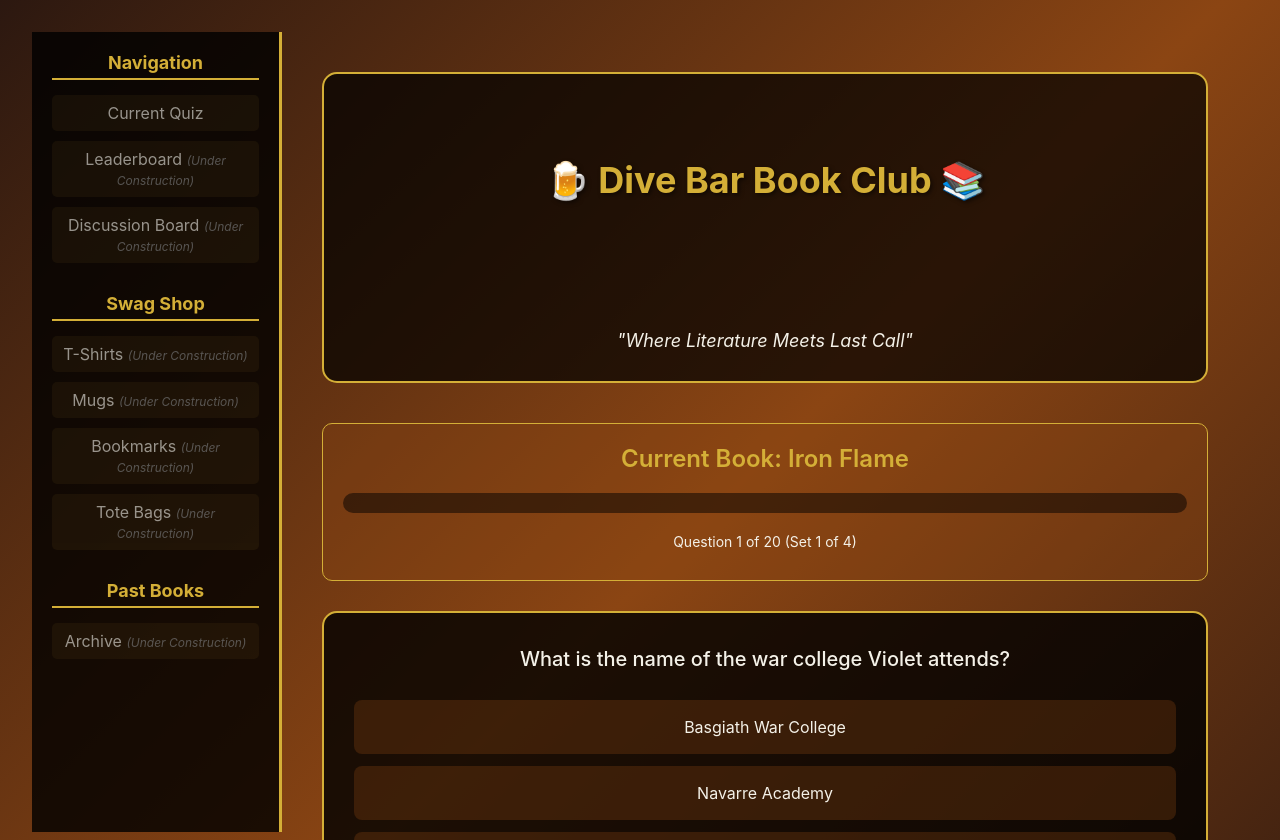
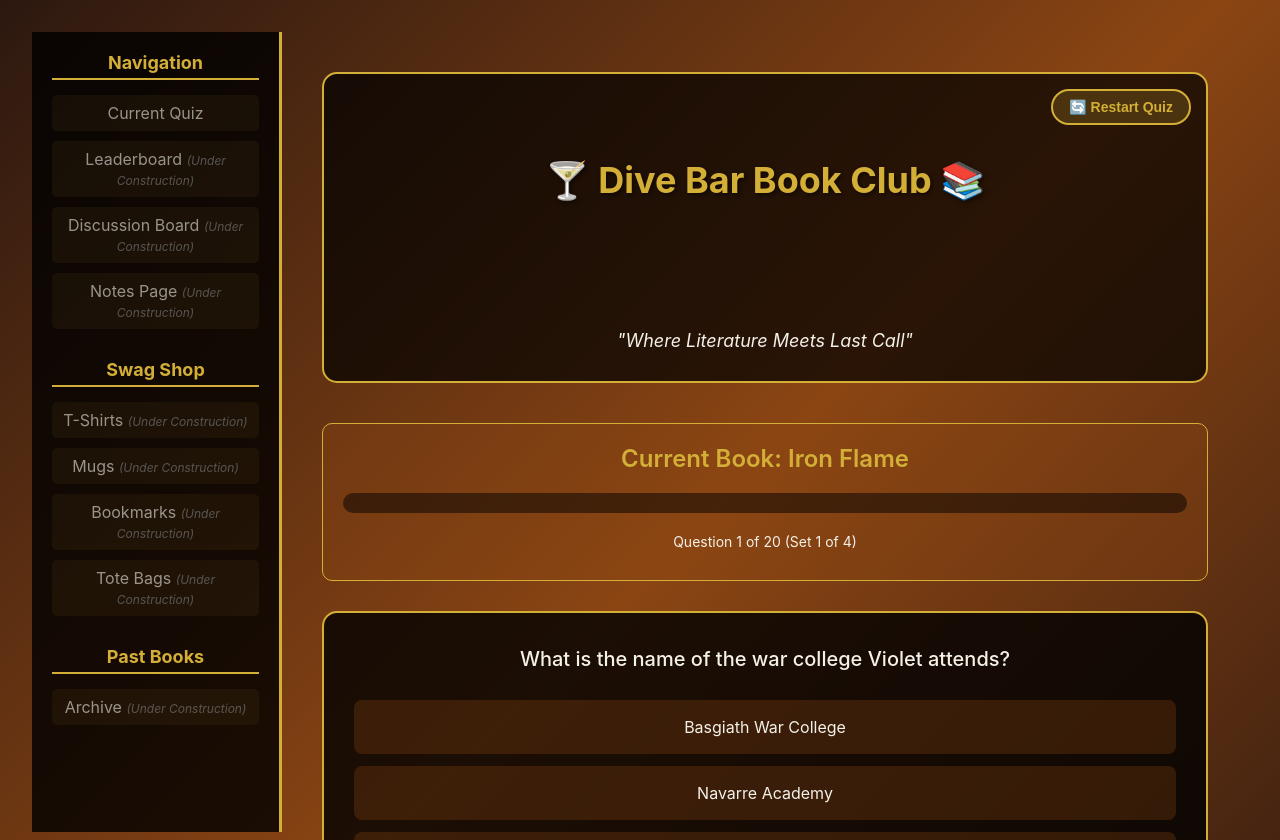
Before and after one commit to Brewtoga/Amplify-vite-sample, a React (Vite) app: page / in a window 1280 px wide. Shown: the top 840 px of the page. Built offline with nearby package versions, Linux system fonts and the light colour scheme; no server answers; what aws-amplify would draw is missing.

Commit message:
sophistication martini glass and refresh

```diff
--- a/src/DiveBarBookClub.css
+++ b/src/DiveBarBookClub.css
@@ -73,6 +73,29 @@
   background: rgba(0, 0, 0, 0.7);
   border-radius: 15px;
   border: 2px solid #d4af37;
+  position: relative;
+}
+
+.refresh-btn {
+  position: absolute;
+  top: 15px;
+  right: 15px;
+  background: rgba(212, 175, 55, 0.2);
+  color: #d4af37;
+  border: 2px solid #d4af37;
+  padding: 8px 16px;
+  border-radius: 20px;
+  font-size: 14px;
+  font-weight: 600;
+  cursor: pointer;
+  transition: all 0.3s ease;
+}
+
+.refresh-btn:hover {
+  background: #d4af37;
+  color: #2c1810;
+  transform: translateY(-1px);
+  box-shadow: 0 3px 10px rgba(212, 175, 55, 0.3);
 }
 
 .logo {
--- a/src/DiveBarBookClub.tsx
+++ b/src/DiveBarBookClub.tsx
@@ -44,9 +44,9 @@
     },
     // Set 2 (6-10)
     {
-      question: "What happens to Violet's hair due to her lightning signet?",
-      options: ["It turns white", "It becomes silver", "It gets silver streaks", "It stays the same"],
-      correct: 2
+      question: "What distinguishing feature does Violet have in her hair?",
+      options: ["Natural silver streaks from birth", "Lightning-caused white patches", "Magically blue tips", "Nothing unusual"],
+      correct: 0
     },
     {
       question: "What is the Apostasy?",
@@ -283,6 +283,7 @@
           <li>Current Quiz</li>
           <li>Leaderboard <span className="construction">(Under Construction)</span></li>
           <li>Discussion Board <span className="construction">(Under Construction)</span></li>
+          <li>Notes Page <span className="construction">(Under Construction)</span></li>
         </ul>
 
         <h3>Swag Shop</h3>
@@ -301,8 +302,15 @@
 
       <div className="main-content">
         <div className="header">
-          <div className="logo">🍺 Dive Bar Book Club 📚</div>
+          <div className="logo">🍸 Dive Bar Book Club 📚</div>
           <div className="tagline">"Where Literature Meets Last Call"</div>
+          <button className="refresh-btn" onClick={() => {
+            if (window.confirm('Are you sure you want to restart the quiz? This will reset all progress.')) {
+              window.location.reload();
+            }
+          }}>
+            🔄 Restart Quiz
+          </button>
         </div>
 
         <div className="current-book">
```
